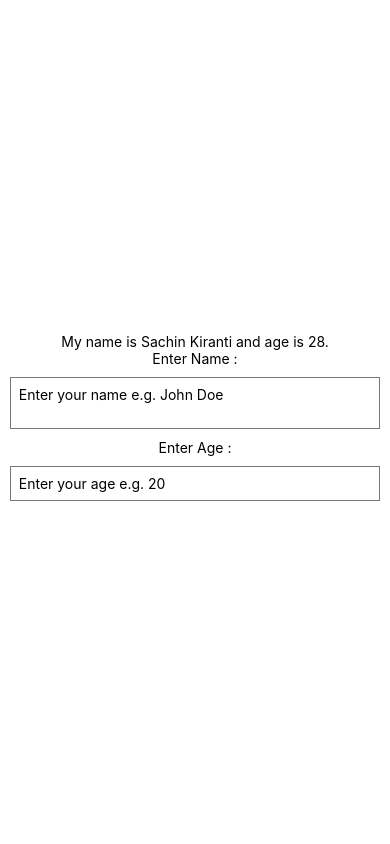
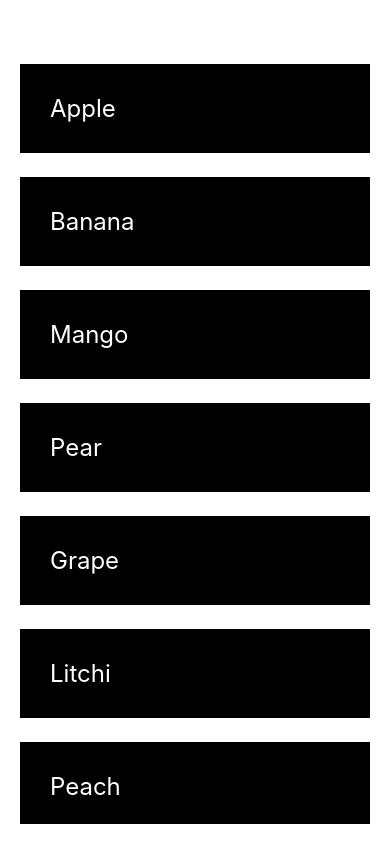
Before and after one commit to sachinkiranti/react-native-learn, a React Native app: screen / in a window 390 px wide. Built offline with nearby package versions, Linux system fonts and the light colour scheme.

Commit message:
feat: list and scroll view

```diff
--- a/App.js
+++ b/App.js
@@ -1,30 +1,33 @@
 import React, { useState } from 'react';
-import { StyleSheet, Text, View, TextInput } from 'react-native';
+import { StyleSheet, View, Text, ScrollView } from 'react-native';
+
+const intialValue = [
+  { name: 'Apple', id: '1' },
+  { name: 'Banana', id: '2' },
+  { name: 'Mango', id: '3' },
+  { name: 'Pear', id: '4' },
+  { name: 'Grape', id: '5' },
+  { name: 'Litchi', id: '6' },
+  { name: 'Peach', id: '7' },
+  { name: 'Cabbage', id: '8' },
+  { name: 'Potato', id: '9' },
+]
 
 export default function App() {
 
-  const [name, setName] = useState('Sachin Kiranti')
-  const [age, setAge] = useState('28')
+  const [ fruit, setFruit ] = useState(intialValue)
 
   return (
     <View style={styles.container}>
-      <Text>My name is {name} and age is {age}.</Text>
-
-      <Text>Enter Name :</Text>
-
-      <TextInput
-        multiline
-        onChangeText={(val) => setName(val)}
-        placeholder='Enter your name e.g. John Doe'
-        style={styles.input} />
-
-      <Text>Enter Age :</Text>
-
-      <TextInput
-        keyboardType='numeric'
-        onChangeText={(val) => setAge(val)}
-        placeholder='Enter your age e.g. 20'
-        style={styles.input} />
+      <ScrollView>
+      {
+        fruit && fruit.map((item) => (
+          <View style={styles.list} key={item.id}>
+            <Text style={styles.item}>{item.name}</Text>
+          </View>
+        ))
+      }
+      </ScrollView>
     </View>
   );
 }
@@ -33,16 +36,16 @@ const styles = StyleSheet.create({
   container: {
     flex: 1,
     backgroundColor: '#fff',
-    alignItems: 'center',
-    justifyContent: 'center',
-    color: 'green'
+    paddingTop: 40,
+    paddingHorizontal: 20,
+    paddingBottom: 20
   },
 
-  input: {
-    borderWidth: 1,
-    borderColor: '#777',
-    padding: 8,
-    margin: 10,
-    width: '95%'
+  item: {
+    marginTop: 24,
+    padding: 30,
+    backgroundColor: 'black',
+    fontSize: 24,
+    color: 'white'
   }
 });
```
